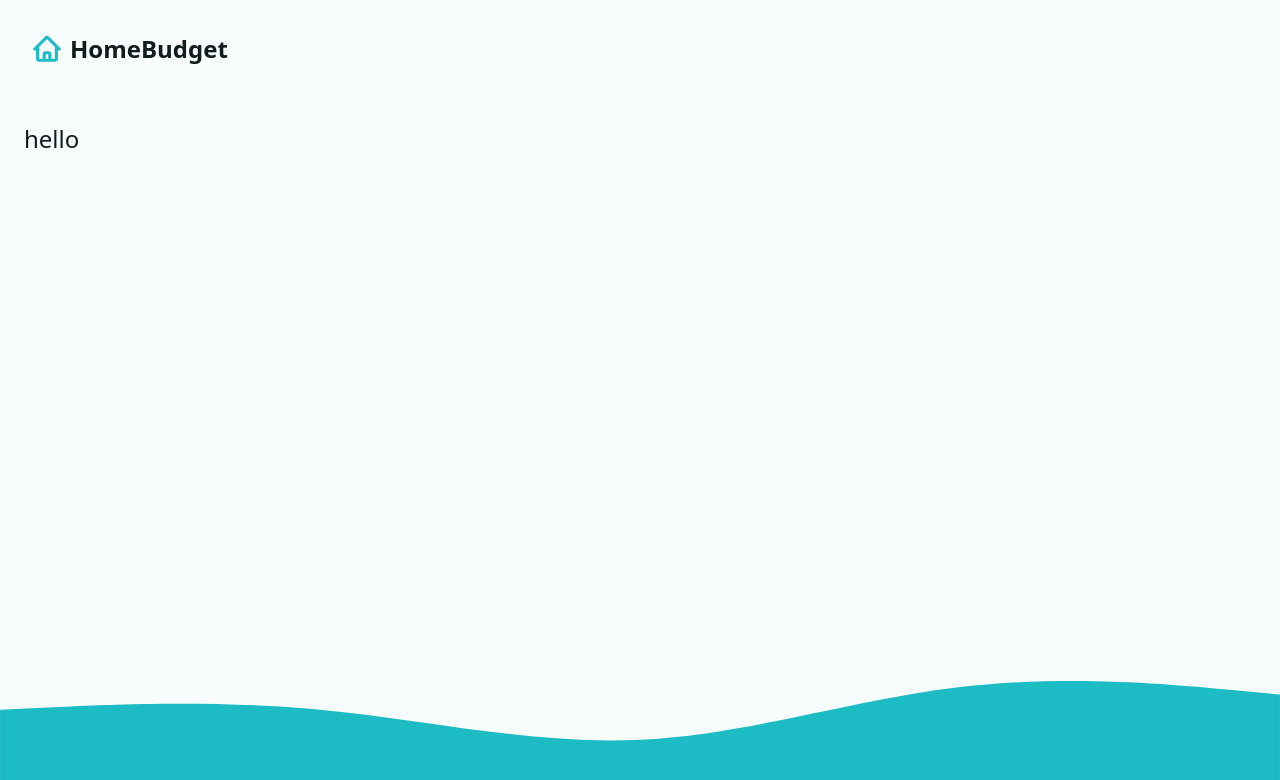
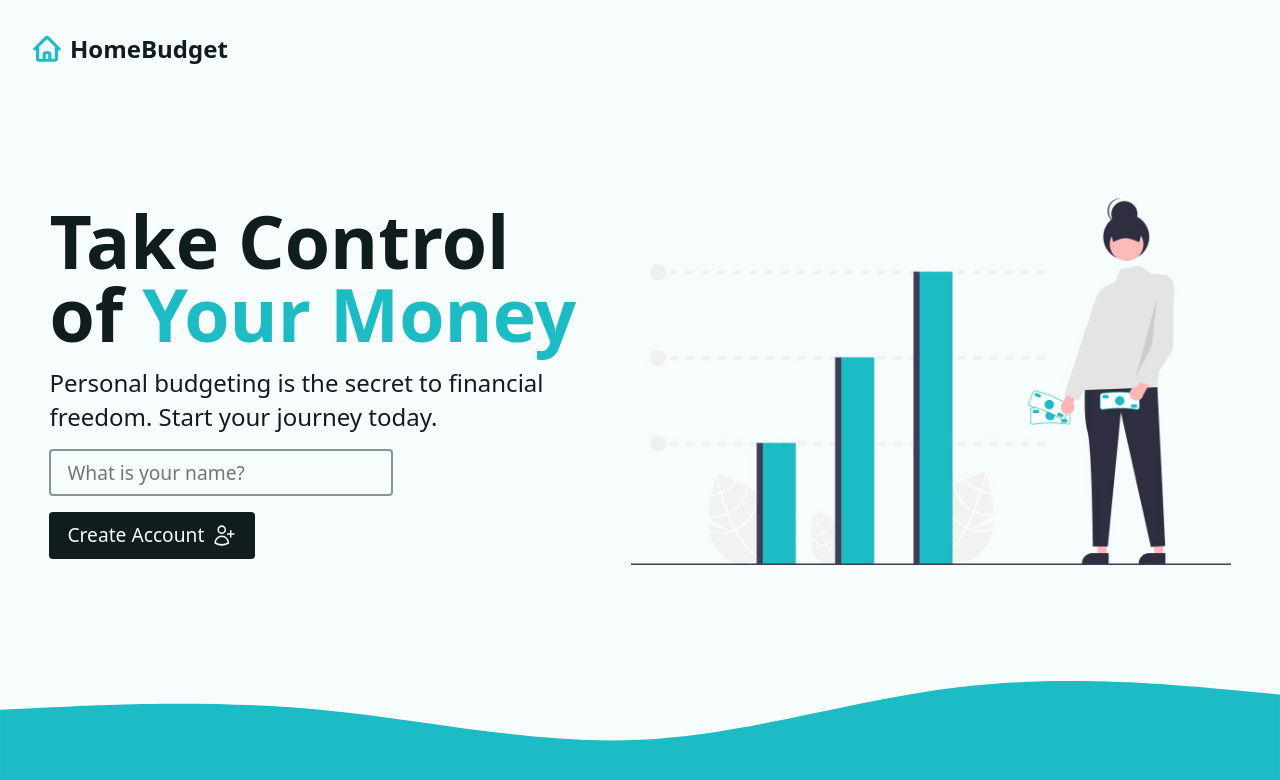
Before and after one commit to evelynmbart/budget-app, a React (Vite) app: page / in a window 1280 px wide. Shown: the top 780 px of the page. Built offline with nearby package versions, Linux system fonts and the light colour scheme.

Commit message:
rn everything is working (toasts look weird)

```diff
--- a/src/App.jsx
+++ b/src/App.jsx
@@ -2,8 +2,8 @@ import { createBrowserRouter, RouterProvider } from "react-router-dom";
 import { ToastContainer } from "react-toastify";
 import { logoutAction } from "./actions/logout";
 import { Main, mainLoader } from "./layouts/Main";
-import { Dashboard, dashboardLoader } from "./pages/Dashboard";
-
+import { Dashboard, dashboardAction, dashboardLoader } from "./pages/Dashboard";
+import { Error } from "./pages/Error";
 //routes
 const router = createBrowserRouter([
   {
@@ -16,7 +16,8 @@ const router = createBrowserRouter([
         index: true,
         element: <Dashboard />,
         loader: dashboardLoader,
-        // action: dashboardAction,
+        action: dashboardAction,
+        errorElement: <Error />,
       },
       {
         path: "logout",
@@ -28,10 +29,10 @@ const router = createBrowserRouter([
 
 function App() {
   return (
-    <>
+    <div className="app">
       <RouterProvider router={router} />
       <ToastContainer />
-    </>
+    </div>
   );
 }
 
--- a/src/components/Intro.jsx
+++ b/src/components/Intro.jsx
@@ -1,3 +1,47 @@
+import { Form } from "react-router-dom";
+import illustration from "../assets/illustration.jpg";
+
 export function Intro() {
-  return <div>hello</div>;
+  return (
+    <div className="intro">
+      <div>
+        <h1>
+          Take Control of <span className="accent">Your Money</span>
+        </h1>
+        <p>
+          Personal budgeting is the secret to financial freedom. Start your
+          journey today.
+        </p>
+        <Form method="post">
+          <input
+            type="text"
+            name="userName"
+            required
+            placeholder="What is your name?"
+            aria-label="Your Name"
+            autoComplete="given-name"
+          />
+          <button type="submit" className="btn btn--dark">
+            <span>Create Account</span>
+            <svg
+              xmlns="http://www.w3.org/2000/svg"
+              fill="none"
+              viewBox="0 0 24 24"
+              strokeWidth={1.5}
+              stroke="currentColor"
+              className="size-6"
+              width={25}
+            >
+              <path
+                strokeLinecap="round"
+                strokeLinejoin="round"
+                d="M18 7.5v3m0 0v3m0-3h3m-3 0h-3m-2.25-4.125a3.375 3.375 0 1 1-6.75 0 3.375 3.375 0 0 1 6.75 0ZM3 19.235v-.11a6.375 6.375 0 0 1 12.75 0v.109A12.318 12.318 0 0 1 9.374 21c-2.331 0-4.512-.645-6.374-1.766Z"
+              />
+            </svg>
+          </button>
+        </Form>
+      </div>
+      <img src={illustration} alt="Person with money" width={600} />
+    </div>
+  );
 }
--- a/src/components/Nav.jsx
+++ b/src/components/Nav.jsx
@@ -8,7 +8,7 @@ export function Nav({ userName }) {
         <img src={logomark} alt="House logo" height={30} />
         <span>HomeBudget</span>
       </NavLink>
-      {userName && (
+      {!!userName && (
         <Form
           method="post"
           action="/logout"
--- a/src/pages/Dashboard.jsx
+++ b/src/pages/Dashboard.jsx
@@ -4,17 +4,37 @@ import { useLoaderData } from "react-router-dom";
 import { Intro } from "../components/Intro";
 import { fetchData } from "../helpers";
 
+import { toast } from "react-toastify";
+
 export const dashboardLoader = () => {
   const userName = fetchData("userName");
   return { userName };
 };
 
+//action
+export async function dashboardAction({ request }) {
+  const data = await request.formData();
+  const formData = Object.fromEntries(data);
+  try {
+    localStorage.setItem("userName", JSON.stringify(formData.userName));
+    return toast.success(`Welcome, ${formData.userName}`);
+  } catch (e) {
+    throw new Error("There was an error creating your account");
+  }
+}
+
+// export async function dashboardAction({ request }) {
+//   const data = await request.formData();
+//   const formData = Object.fromEntries(data)
+//   try {
+//     throw new Error('Ya done')
+//   } catch (e) {
+//     throw new Error("There was a problem creating your account.")
+//   }
+// }
+
 export function Dashboard() {
   const { userName } = useLoaderData();
 
-  return (
-    <>
-      <Intro />
-    </>
-  );
+  return <>{userName ? <p>{userName}</p> : <Intro />}</>;
 }
--- a/src/pages/Error.jsx
+++ b/src/pages/Error.jsx
@@ -1,7 +1,53 @@
+import { Link, useNavigate, useRouteError } from "react-router-dom";
+
 export function Error() {
+  const error = useRouteError();
+  const navigate = useNavigate();
+
   return (
-    <div>
-      <h2>You've made a grave error</h2>
+    <div className="error">
+      <h1>Oh no! You've made a grave mistake!</h1>
+      <p>{error.message || error.statusText}</p>
+      <div className="flex-md">
+        <button className="btn btn--dark" onClick={() => navigate(-1)}>
+          <svg
+            xmlns="http://www.w3.org/2000/svg"
+            fill="none"
+            viewBox="0 0 24 24"
+            strokeWidth={1.5}
+            stroke="currentColor"
+            className="size-6"
+            width={25}
+          >
+            <path
+              strokeLinecap="round"
+              strokeLinejoin="round"
+              d="m11.25 9-3 3m0 0 3 3m-3-3h7.5M21 12a9 9 0 1 1-18 0 9 9 0 0 1 18 0Z"
+            />
+          </svg>
+
+          <span>Go Back</span>
+        </button>
+        <Link to="/" className="btn btn--dark">
+          <svg
+            xmlns="http://www.w3.org/2000/svg"
+            fill="none"
+            viewBox="0 0 24 24"
+            strokeWidth={1.5}
+            stroke="currentColor"
+            className="size-6"
+            width={25}
+          >
+            <path
+              strokeLinecap="round"
+              strokeLinejoin="round"
+              d="m2.25 12 8.954-8.955c.44-.439 1.152-.439 1.591 0L21.75 12M4.5 9.75v10.125c0 .621.504 1.125 1.125 1.125H9.75v-4.875c0-.621.504-1.125 1.125-1.125h2.25c.621 0 1.125.504 1.125 1.125V21h4.125c.621 0 1.125-.504 1.125-1.125V9.75M8.25 21h8.25"
+            />
+          </svg>
+
+          <span>Go Home</span>
+        </Link>
+      </div>
     </div>
   );
 }
```
